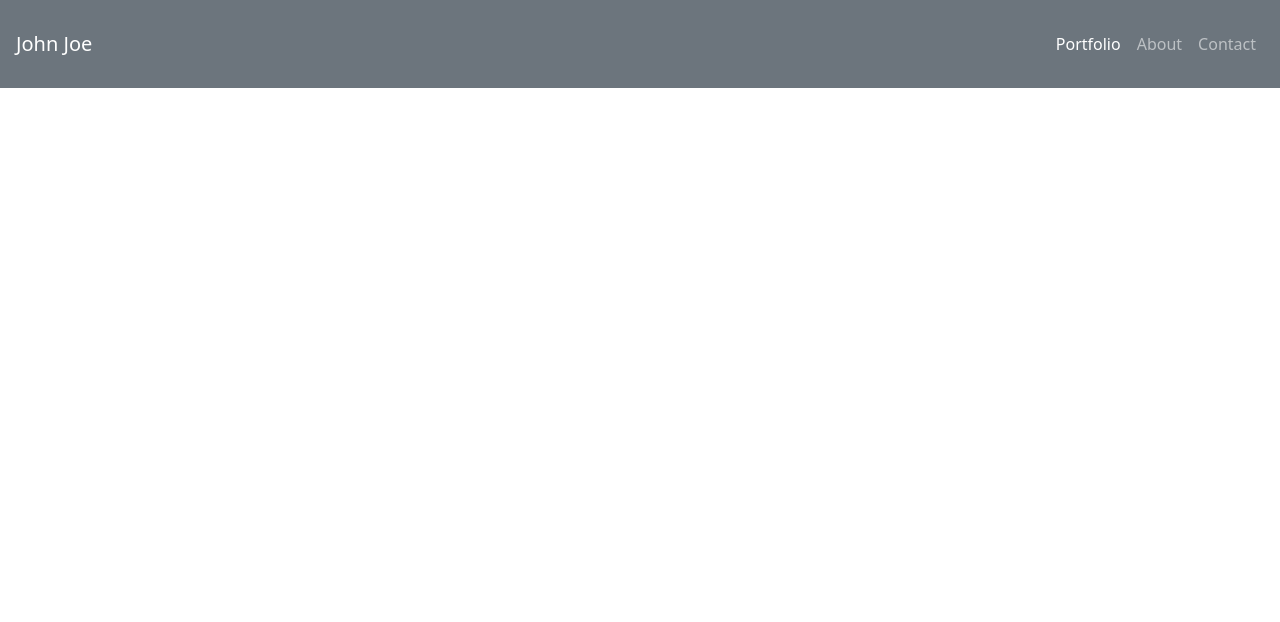
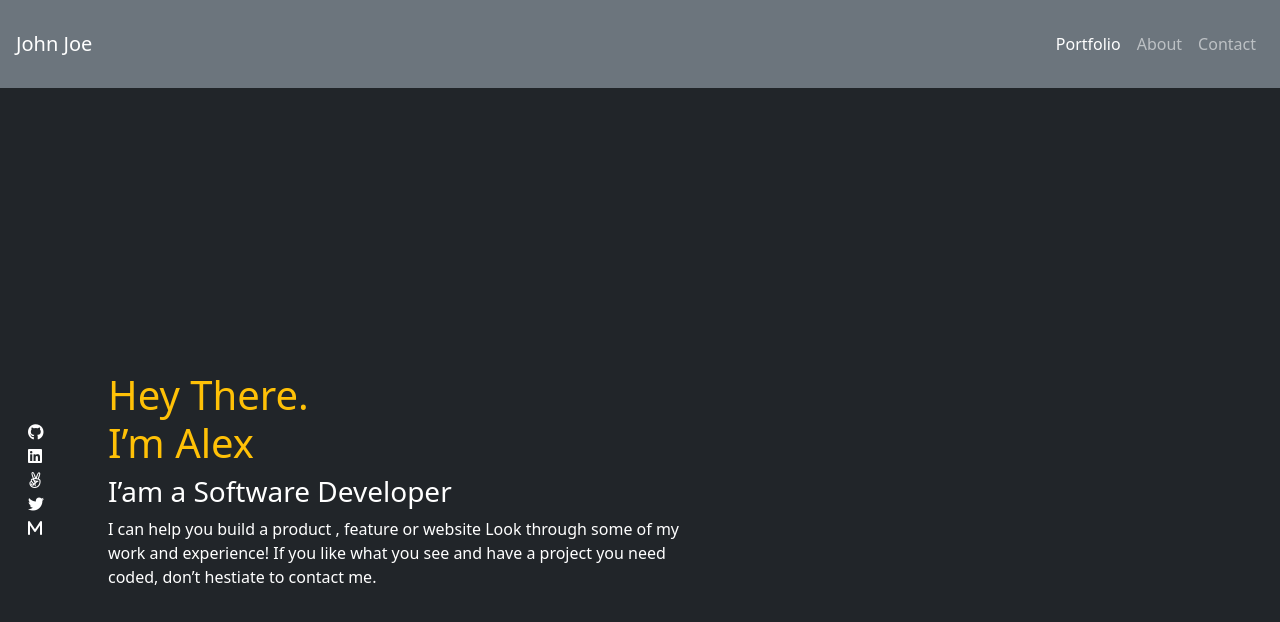
Before and after one commit to biruk-bereka/portfolio-with-bootstrap, a website: page index.html in a window 1280 px wide. Drawn offline with nearby package versions, Linux system fonts and the light colour scheme.

Commit message:
Add headline content

```diff
--- a/index.html
+++ b/index.html
@@ -6,6 +6,7 @@
   <!-- Required meta tags -->
   <meta charset="utf-8">
   <meta name="viewport" content="width=device-width, initial-scale=1, shrink-to-fit=no">
+  <link rel="stylesheet" href="https://cdnjs.cloudflare.com/ajax/libs/font-awesome/6.2.0/css/all.min.css">
 
   <!-- Bootstrap CSS v5.2.1 -->
   <link href="https://cdn.jsdelivr.net/npm/bootstrap@5.2.1/dist/css/bootstrap.min.css" rel="stylesheet"
@@ -29,7 +30,20 @@
         </nav>
   </header>
   <main>
-
+    <section class="container-fluid d-flex flex-row-reverse justify-content-end align-items-center vh-100 bg-dark">
+      <div class="ps-5 w-50">
+        <h1 class="text-warning">Hey There.<br>I’m Alex</h1>
+        <h3 class="text-white">I’am a Software Developer</h3>
+        <p class="text-white">I can help you build a product , feature or website Look through some of my work and experience! If you like what you see and have a project you need coded, don’t hestiate to contact me.</p>
+      </div>
+      <ul class="list-unstyled px-3 w-10">
+        <li class="text-white"><i class="fa-brands fa-github"></i></li>
+        <li class="text-white"><i class="fa-brands fa-linkedin"></i></li>
+        <li class="text-white"><i class="fa-brands fa-angellist"></i></li>
+        <li class="text-white"><i class="fa-brands fa-twitter"></i></li>
+        <li class="text-white"><i class="fa-solid fa-m"></i></li>
+      </ul>
+    </section>
   </main>
   <footer>
     <!-- place footer here -->
```
